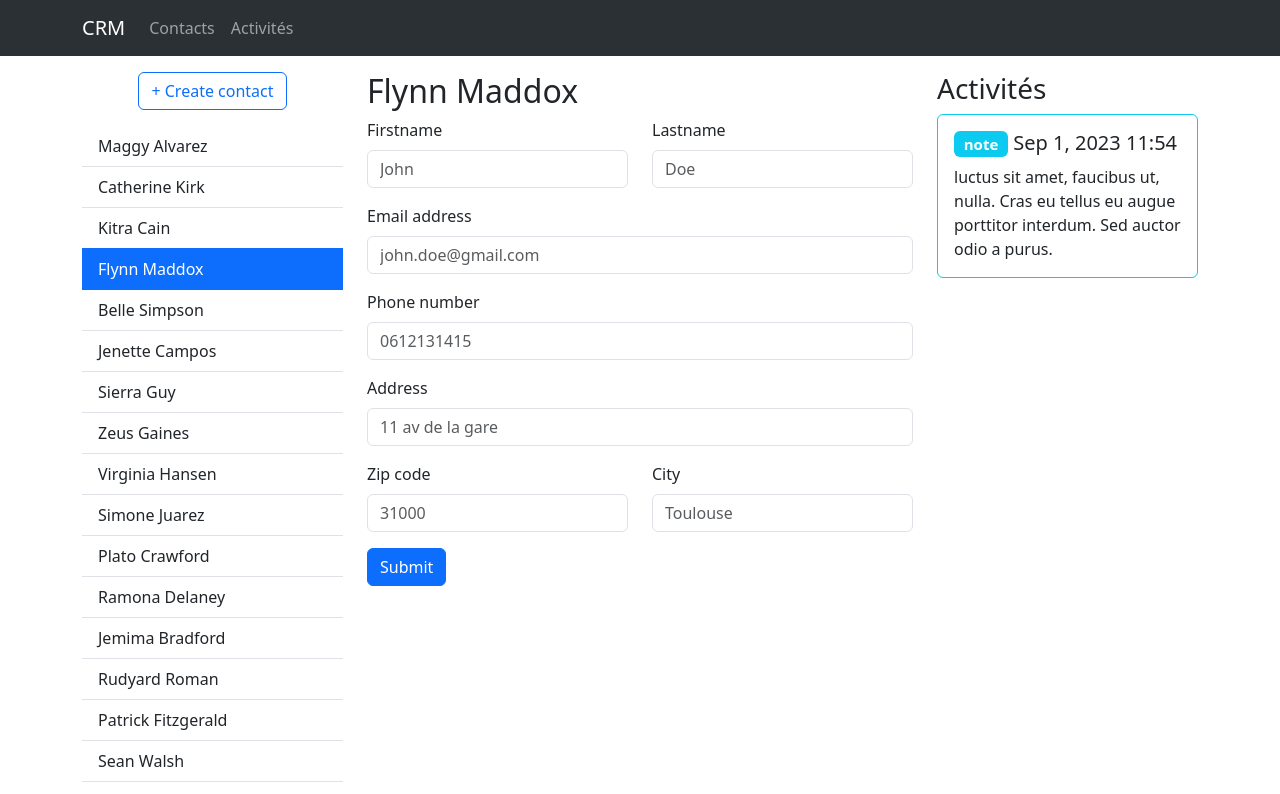
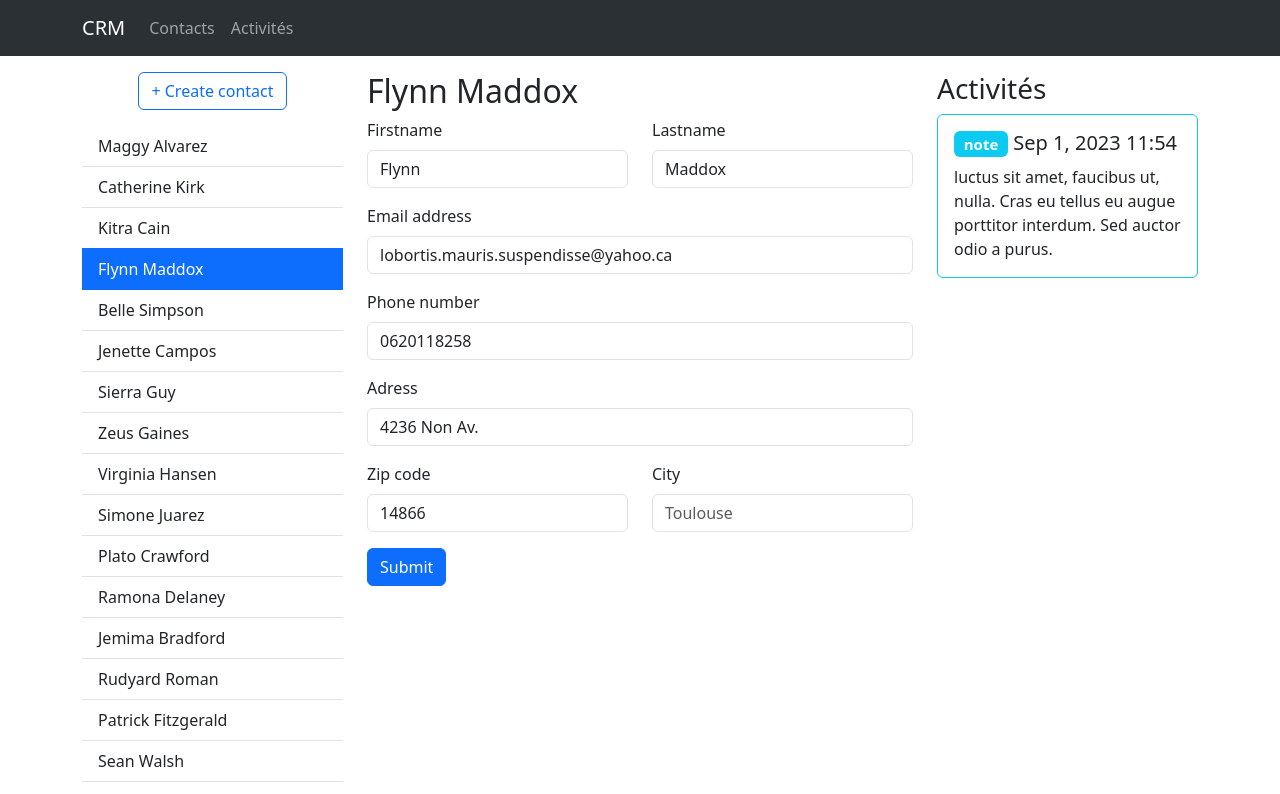
Before and after one commit to b2l/tp_react_avance, a React (Create React App) app: page / in a window 1280 px wide. Shown: the top 794 px of the page. Built offline with nearby package versions, Linux system fonts and the light colour scheme.

Commit message:
Prefill the contact form

```diff
--- a/src/ContactForm.jsx
+++ b/src/ContactForm.jsx
@@ -12,31 +12,31 @@ export function ContactForm({ activeContact }) {
         <Row>
           <Group as={Col} className="mb-3" controlId="formBasicFirstname">
             <Label>Firstname</Label>
-            <Control type="text" placeholder="John" />
+            <Control type="text" placeholder="John" defaultValue={activeContact.firstname} />
           </Group>
           <Group as={Col} className="mb-3" controlId="formBasicLastname">
             <Label>Lastname</Label>
-            <Control type="text" placeholder="Doe" />
+            <Control type="text" placeholder="Doe"  defaultValue={activeContact.lastname}/>
           </Group>
         </Row>
         <Group className="mb-3" controlId="formBasicEmail">
           <Label>Email address</Label>
-          <Control type="email" placeholder="john.doe@gmail.com" />
+          <Control type="email" placeholder="john.doe@gmail.com"  defaultValue={activeContact.email}/>
         </Group>
         <Group className="mb-3" controlId="formBasicPhone">
           <Label>Phone number</Label>
-          <Control type="text" placeholder="0612131415" />
+          <Control type="text" placeholder="0612131415"  defaultValue={activeContact.phone}/>
         </Group>
         <Row>
           <Group as={Col} className="mb-3" controlId="formBasicAddress">
-            <Label>Address</Label>
-            <Control type="text" placeholder="11 av de la gare" />
+            <Label>Adress</Label>
+            <Control type="text" placeholder="11 av de la gare"  defaultValue={activeContact.adress}/>
           </Group>
         </Row>
         <Row>
           <Group as={Col} className="mb-3" controlId="formBasicZipCode">
             <Label>Zip code</Label>
-            <Control type="text" placeholder="31000" />
+            <Control type="text" placeholder="31000"  defaultValue={activeContact.postalZip}/>
           </Group>
           <Group as={Col} className="mb-3" controlId="formBasicCity">
             <Label>City</Label>
```
